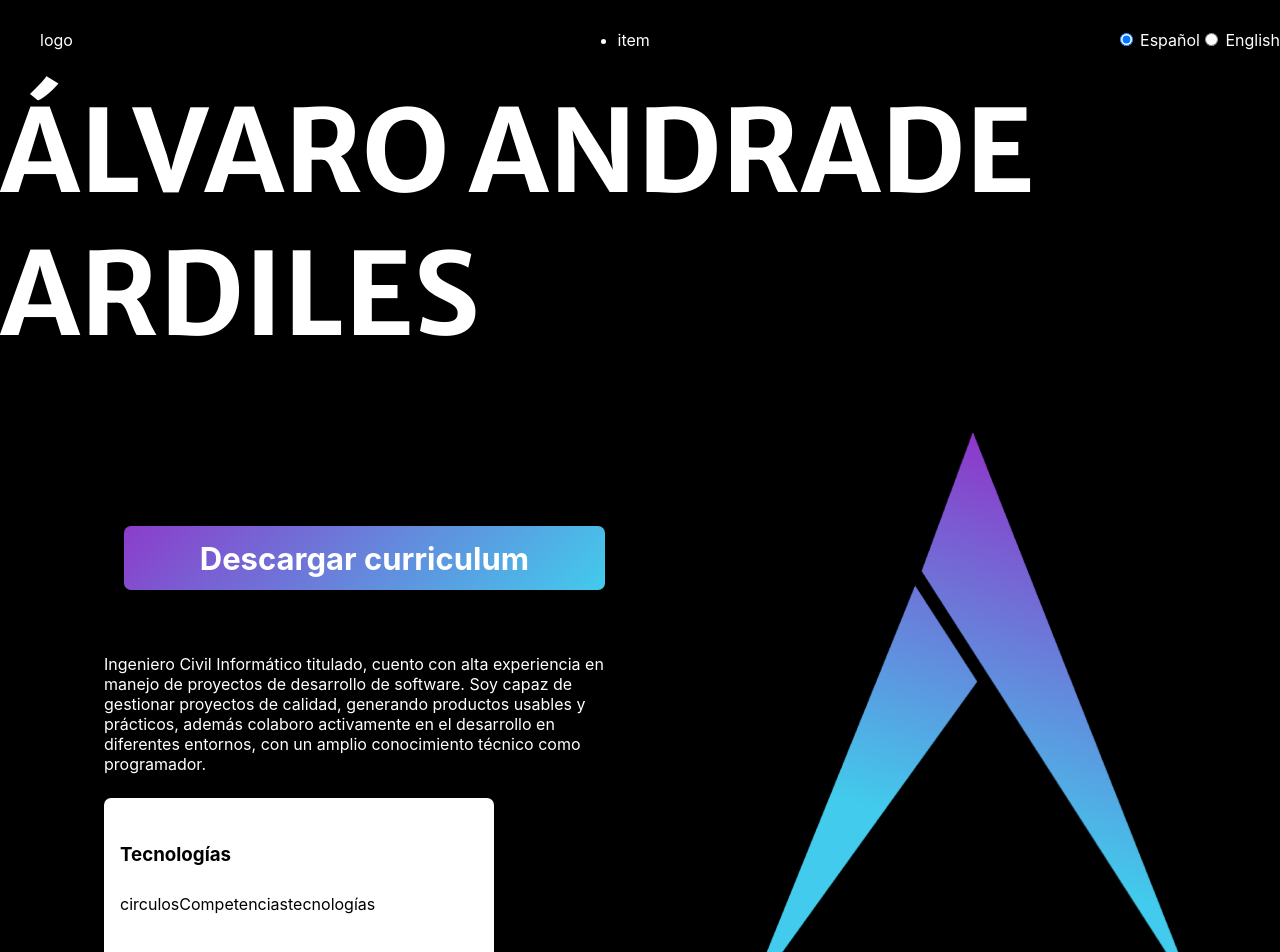
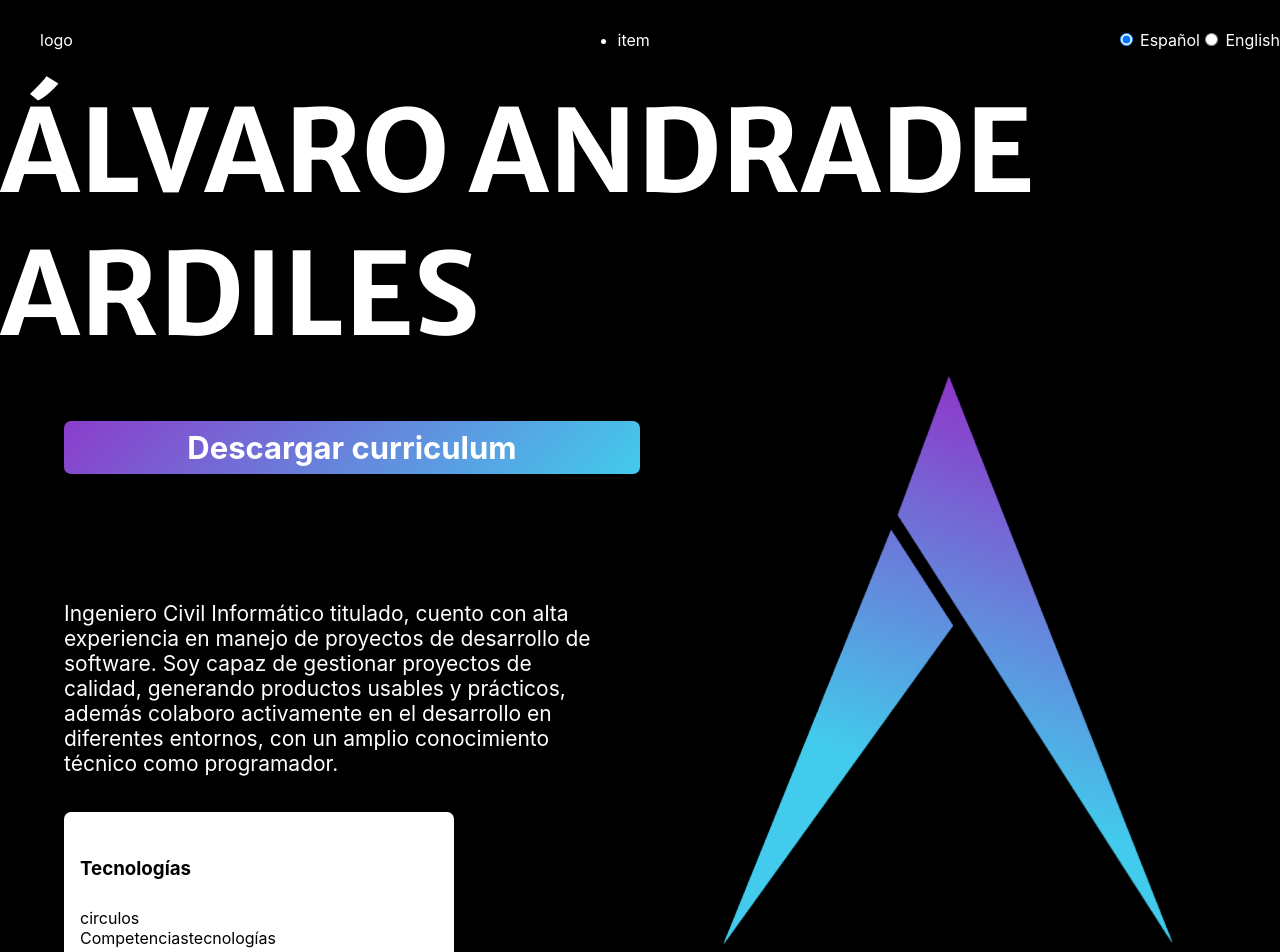
Before and after one commit to 4ndr01dev/portfolio, a React (Create React App) app: page / in a window 1280 px wide. Shown: the top 952 px of the page. Built offline with nearby package versions, Linux system fonts and the light colour scheme.

Commit message:
💄  layout

```diff
--- a/src/components/DescriptionSection.scss
+++ b/src/components/DescriptionSection.scss
@@ -1,13 +1,16 @@
 @import '/src/index.scss';
 
 .profile {
+    // margin: 0;
     display: flex;
     flex-direction: column;
-    margin-left: 5%;
     height: 85%;
-    justify-content: center;
+    // justify-content: center;
+    justify-content: space-between;
 
     .button {
+        margin-left: 10%;
+        margin-top: 6vh;
         display: flex;
         height: 10%;
         justify-content: center;
@@ -21,7 +24,7 @@
             align-items: center;
             text-align: center;
             color: white;
-            width: 80%;
+            width: 100%;
             height: 80%;
             background: linear-gradient(135deg, $secondary-color 0%, $primary-color 100%);
             border-radius: 7px;
@@ -32,19 +35,22 @@
     }
 
     .description {
+        margin-left: 10%;
+        margin-right: 5%;
+        display: flex;
         height: 20%;
 
         p {
-            padding: 5vh;
+            font-size: 21px;
+
         }
     }
 
     .technologies {
-        height: 20%;
+        margin-left: 10%;
+        margin-bottom: 7%;
         display: flex;
         flex-direction: row;
         align-items: center;
-
-
     }
 }
--- a/src/components/DescriptionSection.tsx
+++ b/src/components/DescriptionSection.tsx
@@ -17,12 +17,13 @@ const DescriptionSection = () => {
                 </p>
             </div>
 
+            <div className='technologies'>
 
 
                 <Card title={t('technologyTitle')}>
                     <article>
 
-                        <section className='technologies'>
+                        <section className='technologiesContent'>
                             <div >
                                 circulos
                             </div>
@@ -34,6 +35,7 @@ const DescriptionSection = () => {
                         </section>
                     </article>
                 </Card>
+            </div>
 
         </section>
     )
--- a/src/components/GitSection.tsx
+++ b/src/components/GitSection.tsx
@@ -12,8 +12,8 @@ const GitSection = () => {
       <figure className='figure'>
         <img src={largeIcon} alt="" className='image' />
       </figure>
-      <Card title={t('githubTitle')} thumbnail={smallIcon}>
-      </Card>
+      {/* <Card title={t('githubTitle')} thumbnail={smallIcon}>
+      </Card> */}
     </div>
   )
 }
--- a/src/components/atoms/Card.scss
+++ b/src/components/atoms/Card.scss
@@ -2,7 +2,7 @@
 @import '/src/styles/mixins/mixins.scss';
 
 .technologiesCard {
-    margin: 5vh;
+    // margin: 10%;
     background-color: white;
     color: black;
     height: 18vh;
--- a/src/pages/MainPage.scss
+++ b/src/pages/MainPage.scss
@@ -34,7 +34,7 @@
         display: flex;
         flex-direction: column;
         height: 100%;
-
+        // background: $primary-color;
         section {
             height: 100%;
             width: 100%;
```
